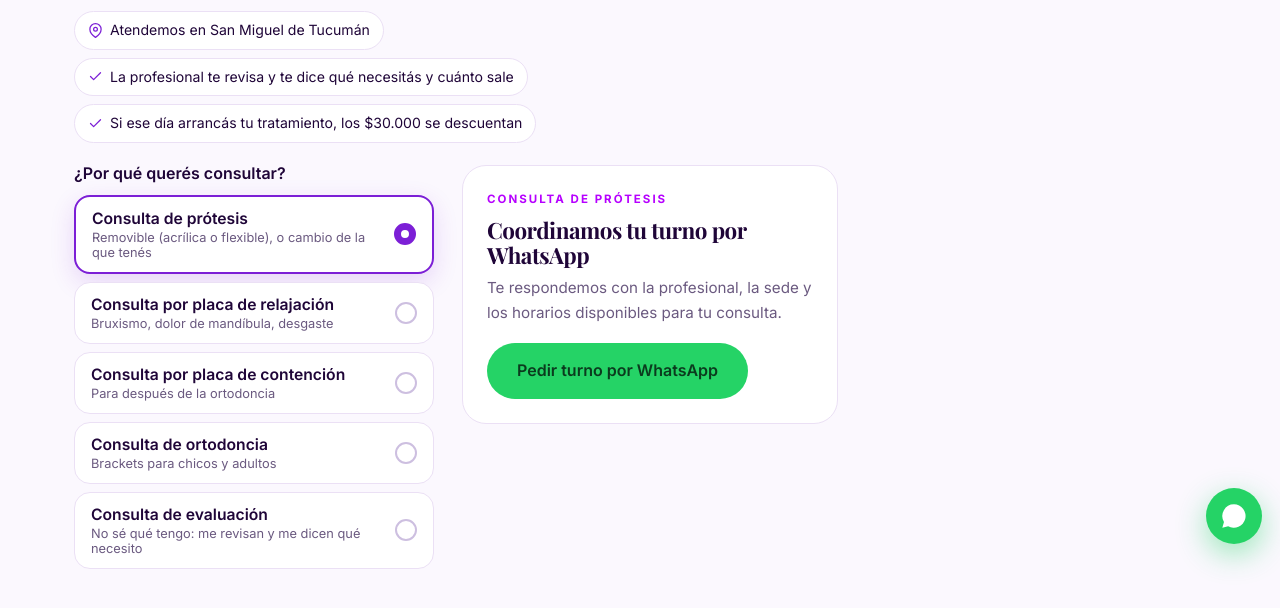
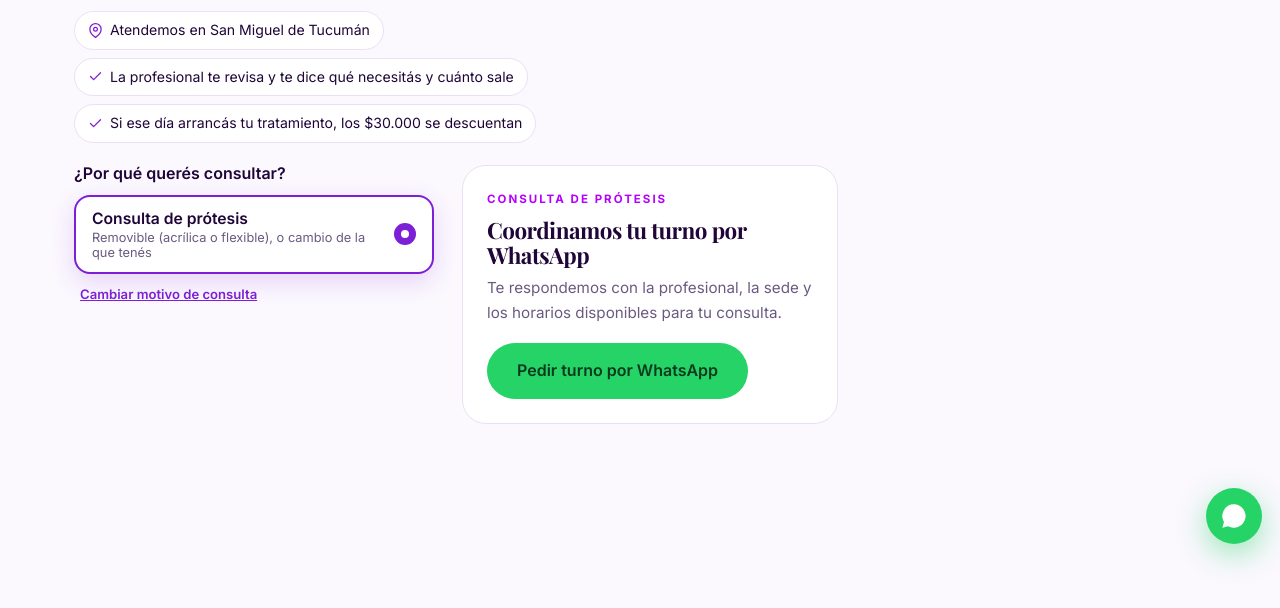
Before and after one commit to alejorojas1/arf-landing, a plain HTML site: page web/turno/index.html in a window 1280 px wide. Both pictures are taken after a click on the radio button 254 px from the left and 467 px from the top of the page. Shown: the part 234-842 px from the top of the page. After the commit the page ends 800 px from the top, so only its background shows below. Drawn offline with nearby package versions, Linux system fonts and the light colour scheme; no server answers; a web font is replaced by a local one.

Commit message:
turnero: con el motivo elegido la lista se pliega y los horarios quedan a la vista (#15)
Claude-Session: https://claude.ai/code/session_01AnPxWzmo5L2b3c67nrXXpe

Co-authored-by: Claude <noreply@anthropic.com>

```diff
--- a/web/turno/index.html
+++ b/web/turno/index.html
@@ -163,7 +163,7 @@ fbq('track','PageView');
 
   function pick(id, hint){
     st.motivo=id; st.slots=null; st.day=null; st.slot=null; st.error=''; st.hint=hint||'';
-    st.revisar = false;
+    st.revisar = false; st.abierto = false;
     // Embudo del pixel: eligio motivo (una vez por motivo y por visita).
     if (mot(id) && mot(id).available) trackUnaVez('ViewContent', 'm_'+id, {content_name: mot(id).label, content_category: 'turnero'});
     if (id === 'no_se') { render(); scrollCol2(); return; }
@@ -231,12 +231,18 @@ fbq('track','PageView');
 
     // col 1: motivos
     h += '<div class="tn-col"><h2>¿Por qué querés consultar?</h2><div class="mot-list" role="radiogroup" aria-label="Motivo de consulta">';
+    // 16/11/2026: con el motivo elegido la lista se pliega (queda el elegido y
+    // "Cambiar"), asi los horarios quedan a la vista sin bajar.
+    var plegada = !!m && !st.abierto;
     cfg.motivos.forEach(function(x){
       var on = x.id===st.motivo;
+      if (plegada && !on) return;
       h += '<button class="mot'+((x.available||x.id==='no_se')?'':' off')+'" role="radio" aria-checked="'+on+'" data-mot="'+esc(x.id)+'"><span><b>'+esc(x.label)+'</b><small>'+esc(x.desc)+'</small></span>'+
            ((x.available||x.id==='no_se')?'<span class="dot"></span>':'<span class="soon">No disponible por ahora</span>')+'</button>';
     });
-    h += '</div></div>';
+    h += '</div>';
+    if (plegada && cfg.motivos.length > 1) h += '<p class="mini" style="margin:10px 2px 0"><button class="lnk" data-cambiar>Cambiar motivo de consulta</button></p>';
+    h += '</div>';
 
     // col 2
     h += '<div class="tn-col" id="col2">';
@@ -387,6 +393,7 @@ fbq('track','PageView');
   }
 
   function bind(prevCar){
+    app.querySelectorAll('[data-cambiar]').forEach(function(b){ b.addEventListener('click', function(){ st.abierto = true; render(); var c=document.querySelector('.mot-list'); if(c && window.innerWidth < 1060) c.scrollIntoView({behavior:'smooth',block:'center'}); }); });
     app.querySelectorAll('[data-mot]').forEach(function(b){ b.addEventListener('click', function(){ pick(b.getAttribute('data-mot')); }); });
     app.querySelectorAll('[data-ayuda]').forEach(function(b){ b.addEventListener('click', function(){
       var a = AYUDA[+b.getAttribute('data-ayuda')];
```
